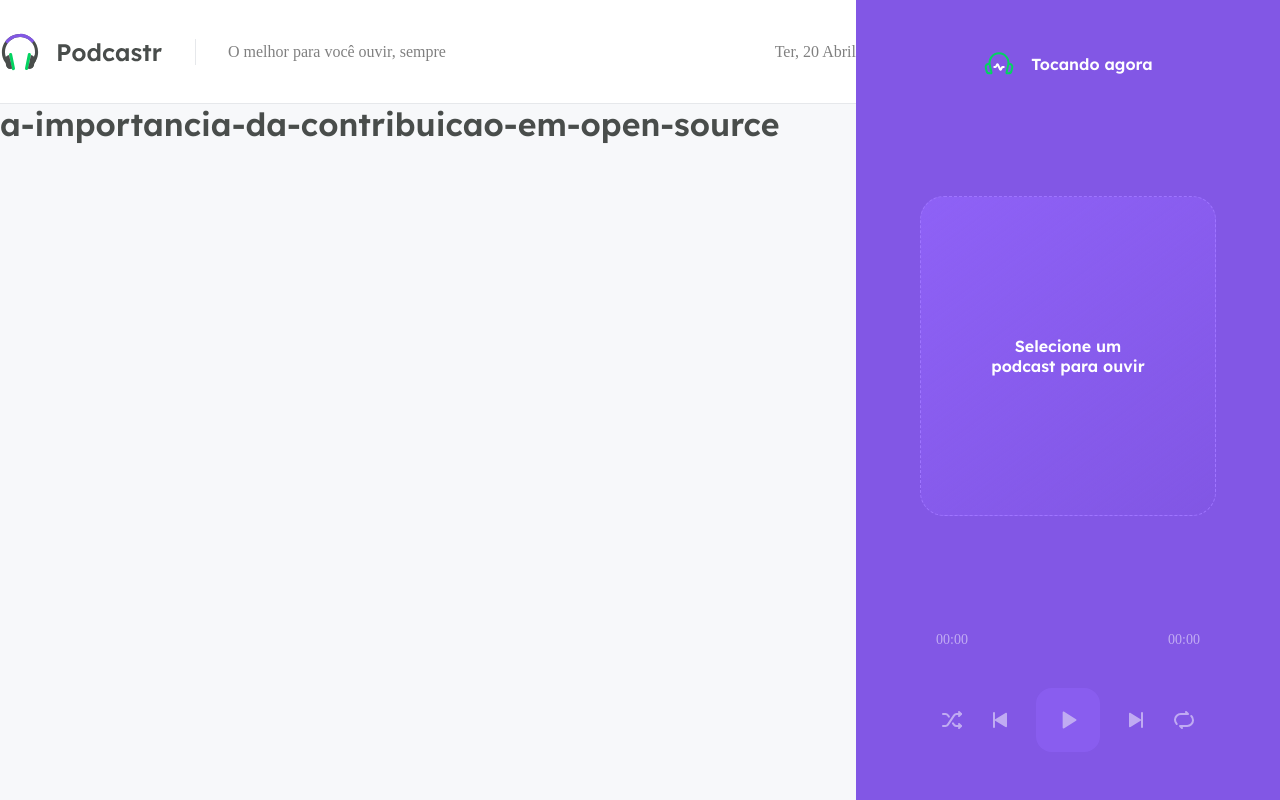
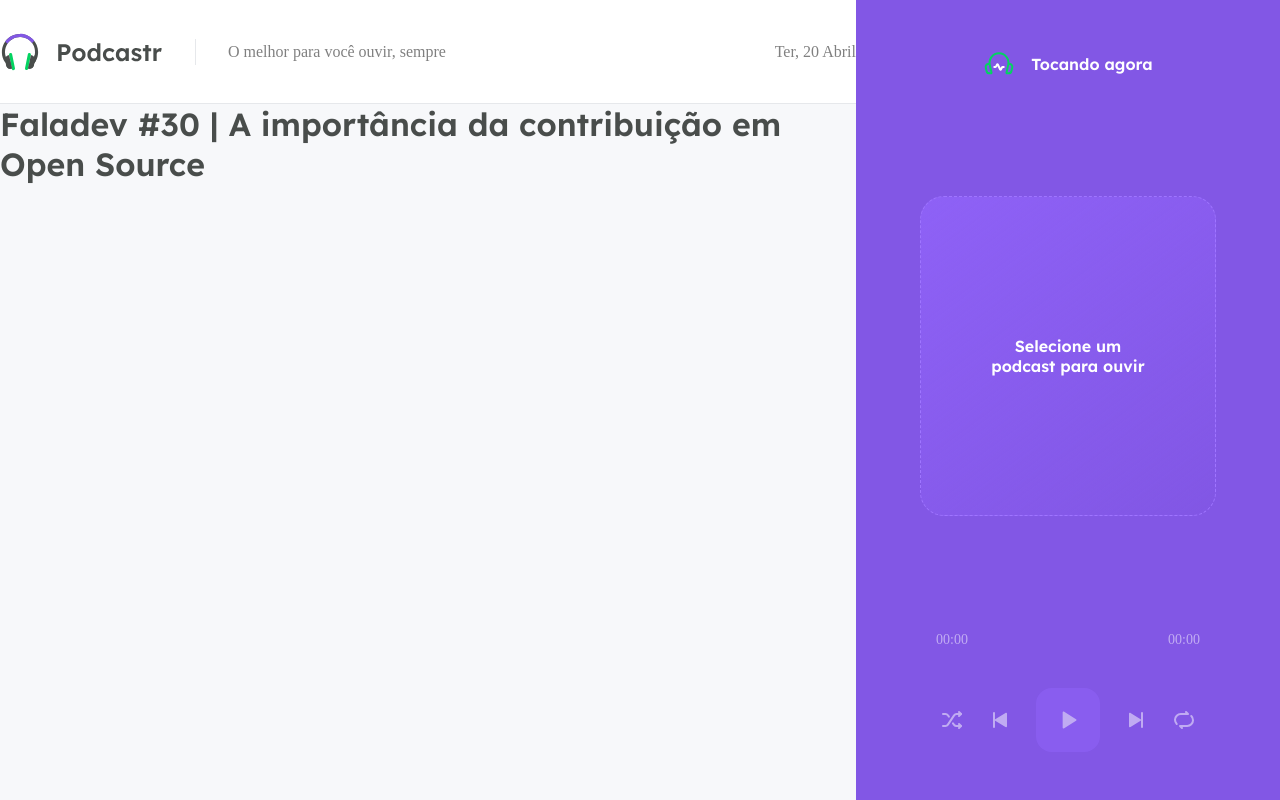
Before and after one commit to angelosuporte/participacaoNaNLW5, a Next.js app: page /episodes/a-importancia-da-contribuicao-em-open-source in a window 1280 px wide. Built offline with nearby package versions, Linux system fonts and the light colour scheme; data requests are answered from the project's data file.

Commit message:
Servidor error

```diff
--- a/src/pages/episodes/[slug].tsx
+++ b/src/pages/episodes/[slug].tsx
@@ -1,9 +1,55 @@
-import { useRouter } from 'next/router'
+import { useRouter } from 'next/router';
+import { format, parseISO } from 'date-fns';
+import ptBR from 'date-fns/locale/pt-BR'
+import { GetStaticProps } from 'next';
+import {api} from '../../services/api';
+import { convertDurationToTimeString } from '../../utils/convertDurationToTimeString';
 
-export default function Episode() {
-    const router = useRouter();
 
+type Episode = {
+  id: string;
+  title: string;
+  thumbnail: string;
+  members: string;
+  duration: string;
+  durationAsString: string;
+  url: string;
+  publishedAt: string;
+  description: string;
+}
+
+type EpisodeProps = {
+    episode: Episode;
+}
+
+export default function Episode({episode}: EpisodeProps) {
     return (
-        <h1>{router.query.slug}</h1>
+        <h1>{episode.title}</h1>
     )
 }
+
+export const getStaticProps : GetStaticProps = async (ctx) => {
+
+    const { slug } = ctx.params;
+
+    const { data } = await api.get(`/episodes/${slug}`)
+
+    const episode = {
+      id: data.id,
+      title: data.title,
+      thumbnail: data.thumbnail,
+      members: data.members,
+      publishedAt: format(parseISO(data.published_at), 'd MMM yy', {locale: ptBR}),
+      duration: Number(data.file.duration),
+      durationAsString: convertDurationToTimeString(Number(data.file.duration)),
+      description: data.description,
+      url: data.file.url,
+    }
+
+
+    return {
+
+        props:{episode},
+        revalidate:  60 * 60 * 24, // 24 hours
+    }
+}
--- a/src/pages/index.tsx
+++ b/src/pages/index.tsx
@@ -12,7 +12,6 @@
   id: string;
   title: string;
   thumbnail: string;
-  description: string;
   members: string;
   duration: string;
   durationAsString: string;
@@ -135,7 +134,6 @@
       publishedAt: format(parseISO(episode.published_at), 'd MMM yy', {locale: ptBR}),
       duration: Number(episode.file.duration),
       durationAsString: convertDurationToTimeString(Number(episode.file.duration)),
-      description: episode.description,
       url: episode.file.url,
     }
   })
```
